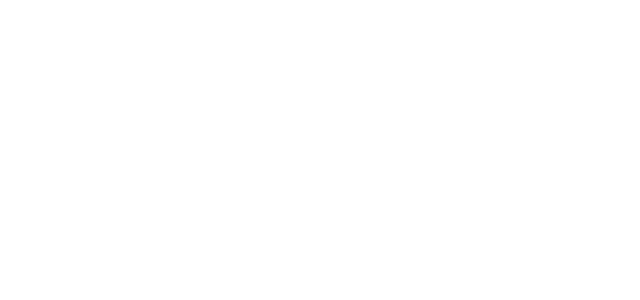
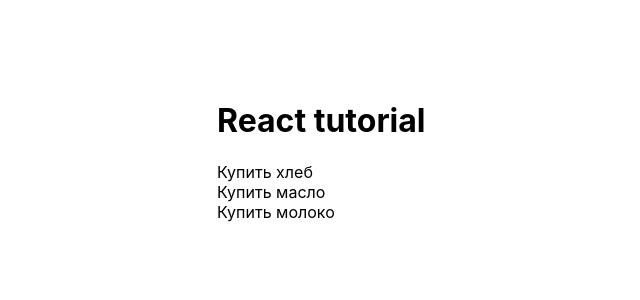
Before and after one commit to BaurMus/ReactJs2020, a React (Create React App) app: page / in a window 1280 px wide. Shown: the top 300 px of the page, without its empty margins (123-763 px from the left). Built offline with nearby package versions, Linux system fonts and the light colour scheme.

Commit message:
create Todolist in App

```diff
--- a/src/App.js
+++ b/src/App.js
@@ -1,7 +1,20 @@
 import React from 'react';
+import Todolist from './Todo/TodoList';
 
 function App() {
-  return <div></div>;
+  const todos = [
+    {id: 1, completed: false, title: 'Купить хлеб'},
+    {id: 2, completed: false, title: 'Купить масло'},
+    {id: 3, completed: false, title: 'Купить молоко'},
+  ]
+
+  return (
+    <div className='wrapper'>
+      <h1>React tutorial</h1>
+
+      <Todolist todos={todos}/>
+    </div>
+  );
 }
 
 export default App;
--- /dev/null
+++ b/src/Todo/TodoItem.js
@@ -0,0 +1,7 @@
+import React from 'react';
+
+export default function TodoItem({todo}) {
+  return (
+    <li>{todo.title}</li>
+  )
+}
--- /dev/null
+++ b/src/Todo/TodoList.js
@@ -0,0 +1,20 @@
+import React from 'react';
+import TodoItem from './TodoItem';
+
+const styles = {
+  ul: {
+    listStyle: 'none',
+    margin: 0,
+    padding: 0,
+  }
+};
+
+export default function Todolist(props) {
+  return (
+    <ul style={styles.ul}>
+      { props.todos.map(todo => {
+          return <TodoItem todo={todo} key={todo.id} />
+      }) }
+    </ul>
+  )
+}
--- a/src/index.css
+++ b/src/index.css
@@ -11,3 +11,9 @@ code {
   font-family: source-code-pro, Menlo, Monaco, Consolas, 'Courier New',
     monospace;
 }
+
+.wrapper {
+  padding-top: 5rem;
+  margin: 0 auto;
+  width: 600px;
+}
```
